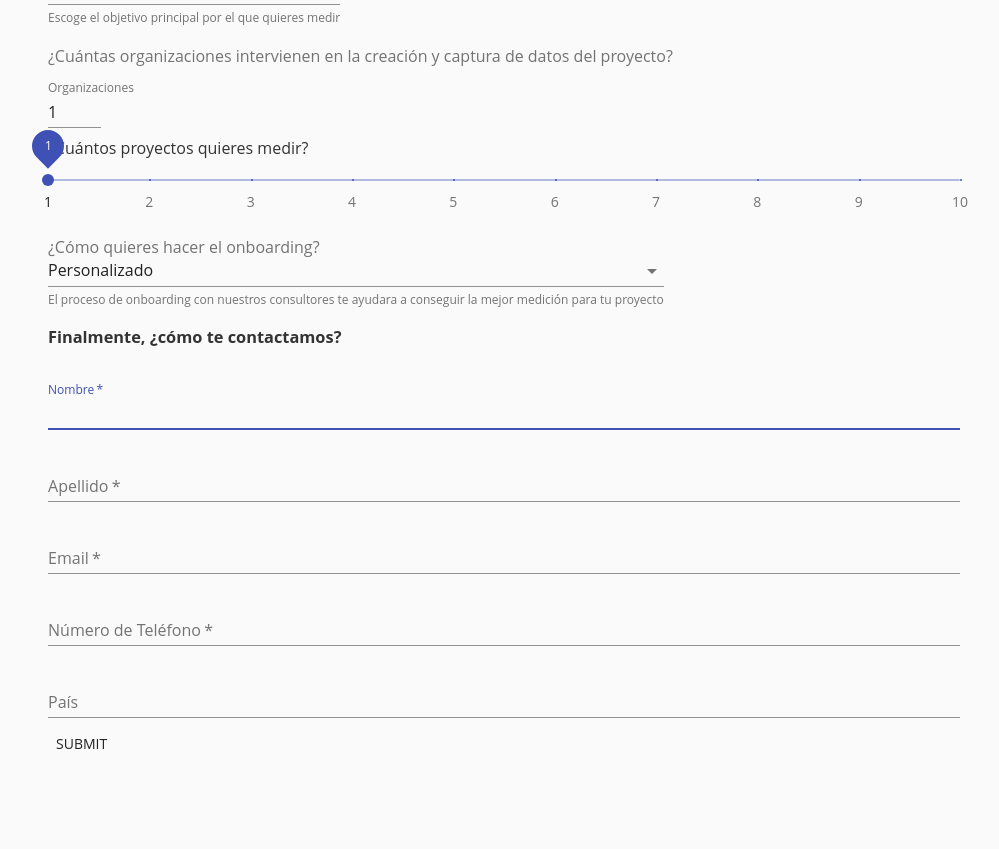
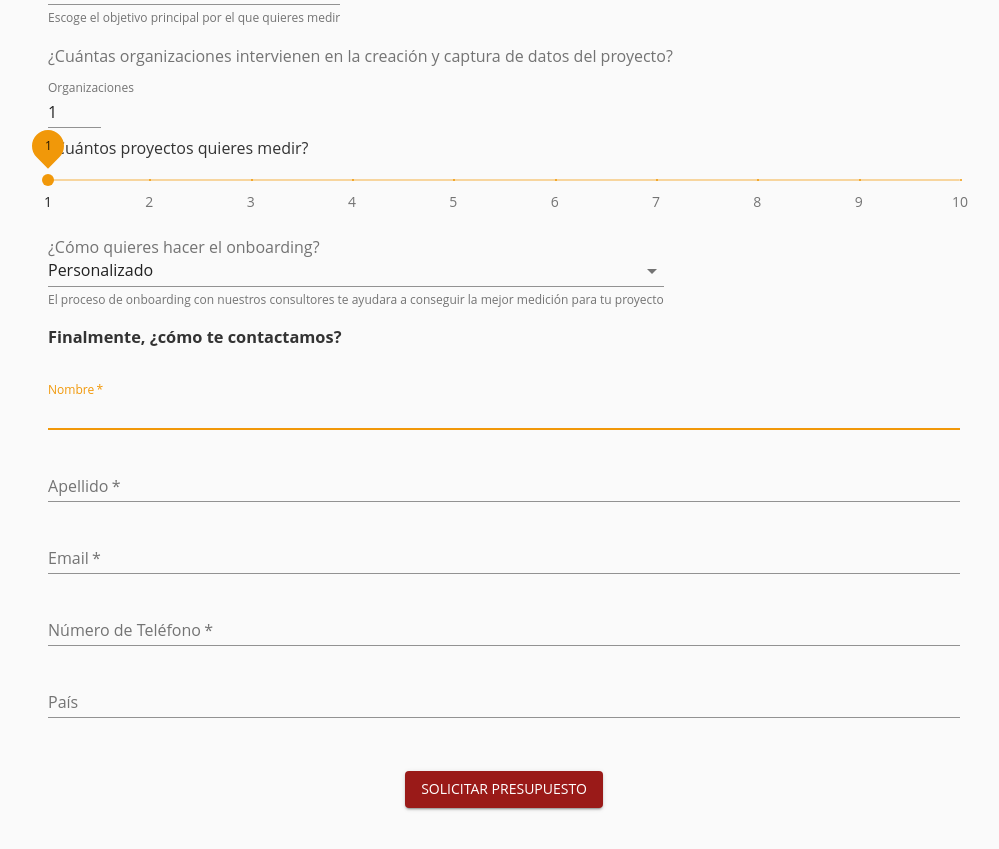
Before and after one commit to fontcuberta/calculator, a Next.js app: page / in a window 1280 px wide. Shown: the part 507-1356 px from the top of the page, without its empty margins (136-1135 px from the left). Before the commit the page ends 1269 px from the top, so only its background shows below. Built offline with nearby package versions, Linux system fonts and the light colour scheme.

Commit message:
Improving styles

```diff
--- a/src/pages/index.tsx
+++ b/src/pages/index.tsx
@@ -30,6 +30,14 @@ const THEME = createMuiTheme({
     fontWeightLight: 300,
     fontWeightRegular: 400,
     fontWeightMedium: 500,
+  },
+  palette: {
+    primary: {
+      main: "#F19809",
+    },
+    secondary: {
+      main: "#9A1A18",
+    },
   },
 })
 
@@ -162,11 +170,11 @@ const Home = () => {
                     margin="normal"
                   />
                 </div>
-                <Typography id="slider" gutterBottom>
-                  ¿Cuántos proyectos quieres medir?
-                </Typography>
+                <Typography gutterBottom>¿Cuántos proyectos quieres medir?</Typography>
                 <Slider
                   value={numberOfProjects}
+                  color="primary"
+                  className="slider"
                   defaultValue={1}
                   step={1}
                   min={1}
@@ -250,21 +258,24 @@ const Home = () => {
                   fullWidth
                   margin="normal"
                 />
-
-                <Button className="button" onClick={handleSubmit}>
-                  SUBMIT
-                </Button>
+                <div className="button-div">
+                  <Button variant="contained" color="secondary" onClick={handleSubmit}>
+                    SOLICITAR PRESUPUESTO
+                  </Button>
+                </div>
               </form>
             </div>
           </Container>
         </React.Fragment>
 
         <style jsx>{`
+          .button-div {
+            margin: 5% 0;
+            text-align: center;
+          }
           .button {
-            width: 100% !important;
-            color: red !important;
+            color: red;
             border: 1px solid #9b9b9b;
-            background-color: #230000;
           }
           .hero {
             width: 100%;
@@ -286,8 +297,8 @@ const Home = () => {
             margin-top: 20px;
             width: 100%;
           }
-          #slider {
-            margin-top: 210px;
+          .slider {
+            margin: 400px;
           }
         `}</style>
       </MuiThemeProvider>
```
